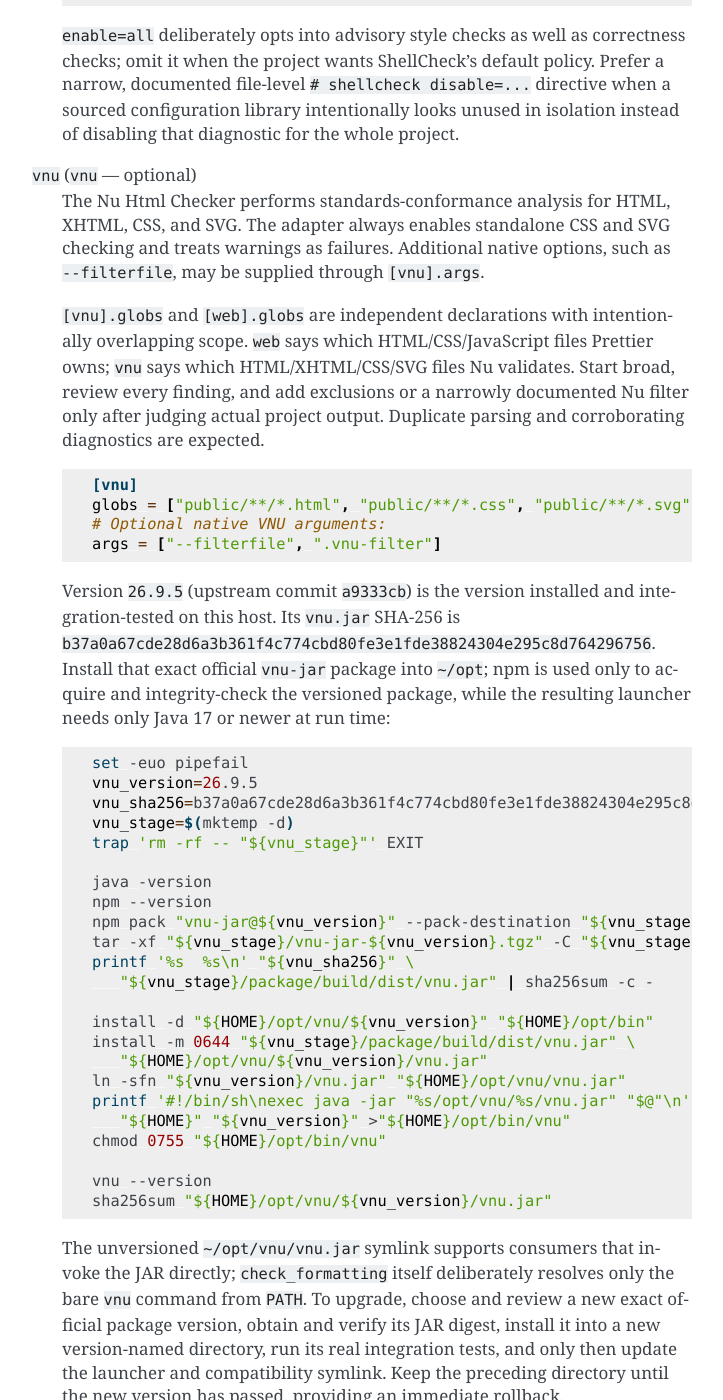
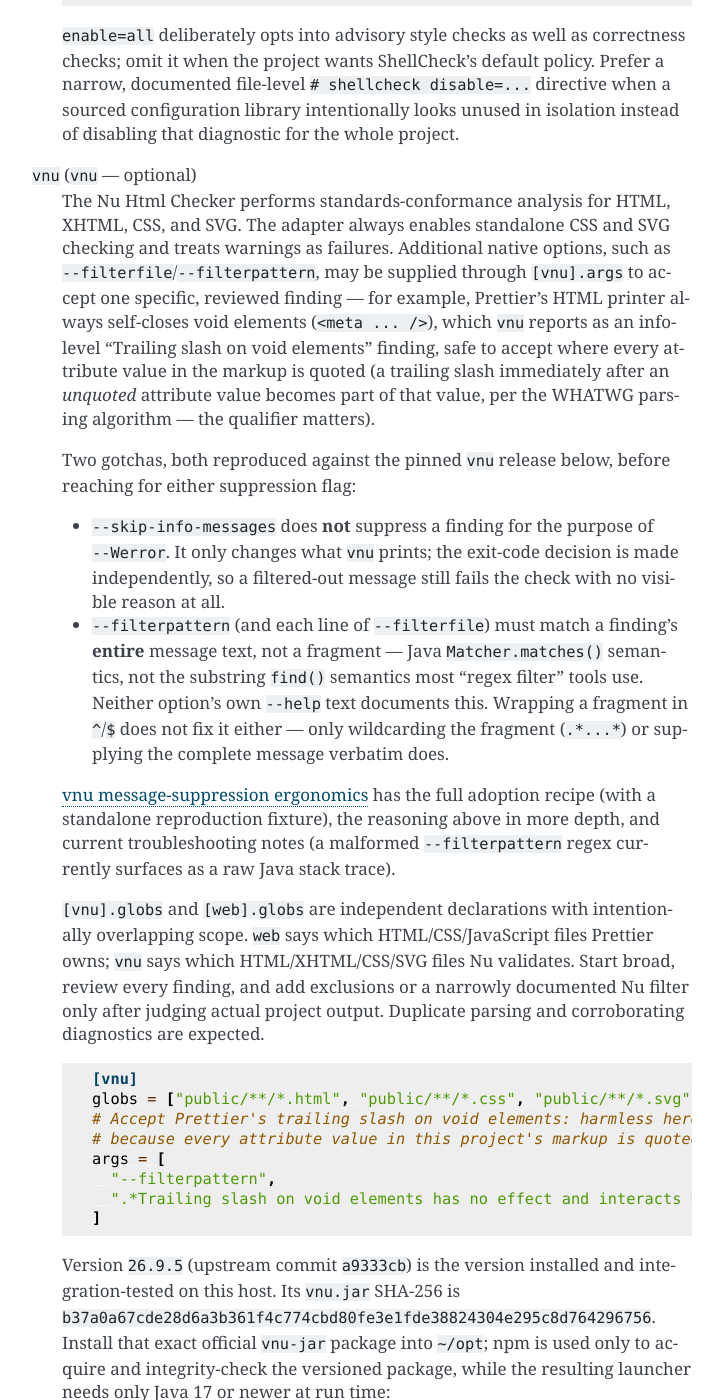
Before and after one commit to dememax/check_formatting, a Sphinx documentation site: the page built from docs/check_formatting.rst, in a window 1280 px wide and 1400 px high, scrolled down 5415 px. Shown: the whole window, without its empty margins (388-1111 px from the left). Built offline with Sphinx 7.4.7, drawn with Linux system fonts in a browser that asks for light colours.

Commit message:
docs(vnu): warn against --skip-info-messages, correct filter matching
Item 1 of the vnu message-suppression-ergonomics roadmap epic. Replaces
the bare '[vnu].args may add native options such as --filterfile' line
in both README.md and docs/check_formatting.rst with the two confirmed
gotchas: --skip-info-messages only changes what vnu prints, not whether
--Werror still exits non-zero; and --filterpattern/--filterfile require
matching a finding's entire message text, not a fragment (Java
Matcher.matches() semantics). Both now show the concrete, tested
--filterpattern that accepts Prettier's void-element trailing slash, and
point to the roadmap epic for the full recipe and troubleshooting.

Pure documentation, no production code or config-schema change, so no
TDD cycle applies here, per the epic's own item 1.

Co-Authored-By: Claude Sonnet 5 <noreply@anthropic.com>

```diff
--- a/docs/check_formatting.rst
+++ b/docs/check_formatting.rst
@@ -263,7 +263,34 @@ to validate this adapter.
    The Nu Html Checker performs standards-conformance analysis for HTML,
    XHTML, CSS, and SVG.  The adapter always enables standalone CSS and SVG
    checking and treats warnings as failures.  Additional native options, such
-   as ``--filterfile``, may be supplied through ``[vnu].args``.
+   as ``--filterfile``/``--filterpattern``, may be supplied through
+   ``[vnu].args`` to accept one specific, reviewed finding — for example,
+   Prettier's HTML printer always self-closes void elements
+   (``<meta ... />``), which ``vnu`` reports as an info-level "Trailing
+   slash on void elements" finding, safe to accept where every attribute
+   value in the markup is quoted (a trailing slash immediately after an
+   *unquoted* attribute value becomes part of that value, per the WHATWG
+   parsing algorithm — the qualifier matters).
+
+   Two gotchas, both reproduced against the pinned ``vnu`` release below,
+   before reaching for either suppression flag:
+
+   * ``--skip-info-messages`` does **not** suppress a finding for the
+     purpose of ``--Werror``.  It only changes what ``vnu`` prints; the
+     exit-code decision is made independently, so a filtered-out message
+     still fails the check with no visible reason at all.
+   * ``--filterpattern`` (and each line of ``--filterfile``) must match a
+     finding's **entire** message text, not a fragment — Java
+     ``Matcher.matches()`` semantics, not the substring ``find()``
+     semantics most "regex filter" tools use.  Neither option's own
+     ``--help`` text documents this.  Wrapping a fragment in ``^``/``$``
+     does not fix it either — only wildcarding the fragment (``.*...*``)
+     or supplying the complete message verbatim does.
+
+   :doc:`roadmap/vnu-message-suppression-ergonomics` has the full adoption
+   recipe (with a standalone reproduction fixture), the reasoning above in
+   more depth, and current troubleshooting notes (a malformed
+   ``--filterpattern`` regex currently surfaces as a raw Java stack trace).
 
    ``[vnu].globs`` and ``[web].globs`` are independent declarations with
    intentionally overlapping scope.  ``web`` says which HTML/CSS/JavaScript
@@ -276,8 +303,12 @@ to validate this adapter.
 
       [vnu]
       globs = ["public/**/*.html", "public/**/*.css", "public/**/*.svg"]
-      # Optional native VNU arguments:
-      args = ["--filterfile", ".vnu-filter"]
+      # Accept Prettier's trailing slash on void elements: harmless here
+      # because every attribute value in this project's markup is quoted.
+      args = [
+        "--filterpattern",
+        ".*Trailing slash on void elements has no effect and interacts badly with unquoted attribute values.*",
+      ]
 
    Version ``26.9.5`` (upstream commit ``a9333cb``) is the version installed
    and integration-tested on this host.  Its ``vnu.jar`` SHA-256 is
```
Also changed, not shown: README.md (+22 -3 lines).
